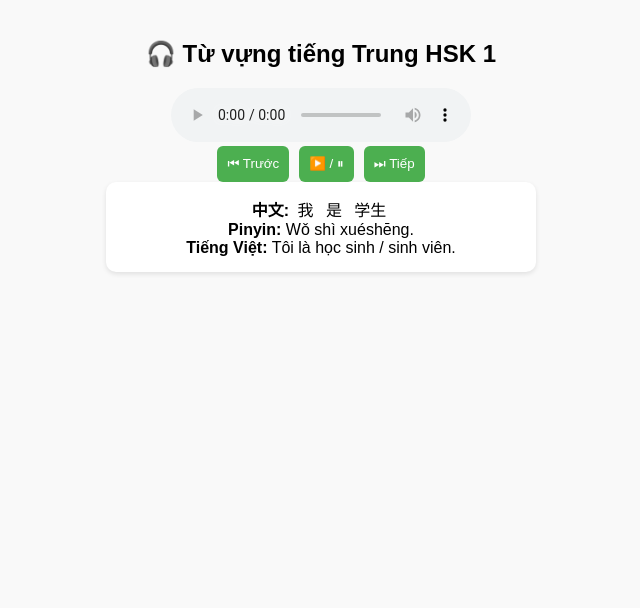
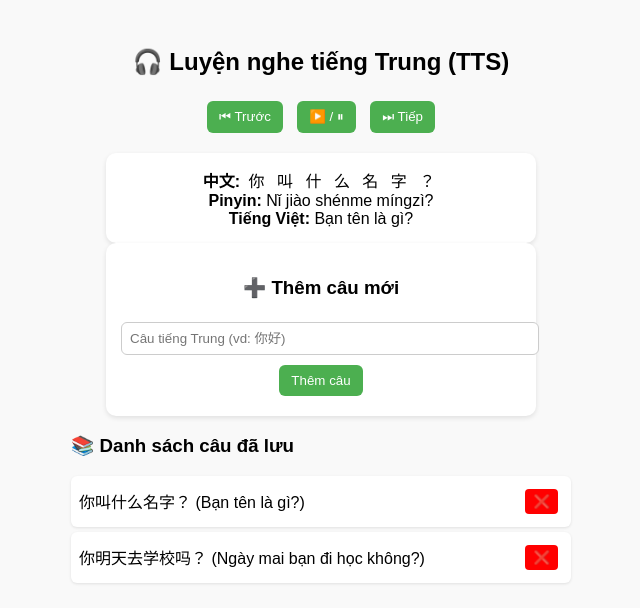
Before and after one commit to nguyenvanquocthinh/t-v-ng-HSK1, a plain HTML site: page index.html in a window 1280 px wide. Shown: the whole page, without its empty margins (319-959 px from the left). Drawn offline with Linux system fonts and the light colour scheme.

Commit message:
update 3

```diff
--- a/index.html
+++ b/index.html
@@ -3,28 +3,29 @@
   <head>
     <meta charset="UTF-8" />
     <meta name="viewport" content="width=device-width, initial-scale=1.0" />
-    <title>Chinese Audio Player</title>
+    <title>Chinese TTS Player</title>
+    <script src="https://unpkg.com/pinyin-pro"></script>
     <style>
       body {
         font-family: Arial, sans-serif;
         text-align: center;
-        margin: 0;
         padding: 20px;
         background: #f9f9f9;
       }
       .controls {
-        display: flex;
-        justify-content: center;
-        gap: 10px;
-        flex-wrap: wrap;
+        margin: 15px 0;
       }
       button {
-        padding: 10px;
+        padding: 8px 12px;
         border: none;
         border-radius: 6px;
         background: #4caf50;
         color: white;
         cursor: pointer;
+        margin: 5px;
+      }
+      button:hover {
+        background: #45a049;
       }
       .text-box {
         margin-top: 20px;
@@ -52,80 +53,114 @@
         border-radius: 6px;
         display: none;
       }
+
+      .form-box {
+        margin-top: 30px;
+        padding: 15px;
+        background: #fff;
+        border-radius: 10px;
+        max-width: 400px;
+        margin: auto;
+        box-shadow: 0 2px 5px rgba(0, 0, 0, 0.1);
+      }
+      input {
+        width: 100%;
+        padding: 8px;
+        margin: 5px 0;
+        border: 1px solid #ccc;
+        border-radius: 6px;
+      }
+
+      .lesson-list {
+        margin-top: 30px;
+        text-align: left;
+        max-width: 500px;
+        margin: auto;
+      }
+      .lesson-item {
+        background: #fff;
+        margin: 5px 0;
+        padding: 8px;
+        border-radius: 6px;
+        box-shadow: 0 1px 3px rgba(0, 0, 0, 0.1);
+        display: flex;
+        justify-content: space-between;
+        align-items: center;
+      }
+      .lesson-text {
+        cursor: pointer;
+        flex: 1;
+      }
+      .delete-btn {
+        background: red;
+        color: white;
+        border: none;
+        padding: 5px 8px;
+        border-radius: 4px;
+        cursor: pointer;
+      }
+      .delete-btn:hover {
+        background: darkred;
+      }
     </style>
   </head>
   <body>
-    <h2>🎧 Từ vựng tiếng Trung HSK 1</h2>
-
-    <audio id="audioPlayer" controls></audio>
+    <h2>🎧 Luyện nghe tiếng Trung (TTS)</h2>
 
     <div class="controls">
-      <button onclick="prevAudio()">⏮ Trước</button>
+      <button onclick="prevSentence()">⏮ Trước</button>
       <button onclick="togglePlay()">▶️ / ⏸</button>
-      <button onclick="nextAudio()">⏭ Tiếp</button>
+      <button onclick="nextSentence()">⏭ Tiếp</button>
     </div>
 
     <div class="text-box" id="lessonText"></div>
     <div class="tooltip" id="tooltip"></div>
 
+    <!-- Form thêm câu mới -->
+    <div class="form-box">
+      <h3>➕ Thêm câu mới</h3>
+      <input
+        type="text"
+        id="chineseInput"
+        placeholder="Câu tiếng Trung (vd: 你好)"
+      />
+      <button onclick="addLesson()">Thêm câu</button>
+    </div>
+
+    <!-- Danh sách câu -->
+    <div class="lesson-list">
+      <h3>📚 Danh sách câu đã lưu</h3>
+      <div id="lessonItems"></div>
+    </div>
+
     <script>
-      const lessons = [
+      let lessons = JSON.parse(localStorage.getItem("lessons_tts")) || [
         {
-          audio: "./audio/audio1.mp3",
-          chinese: "我 是 学生",
-          pinyin: "Wǒ shì xuéshēng.",
-          vietnamese: "Tôi là học sinh / sinh viên.",
-          words: {
-            我: { meaning: "tôi", audio: "./audio/wǒ.mp3" },
-            是: { meaning: "là", audio: "./audio/shì.mp3" },
-            学生: {
-              meaning: "học sinh,sinh viên",
-              audio: "./audio/xuéshēng.mp3",
-            },
-          },
+          chinese: "你叫什么名字？",
+          pinyin: "Nǐ jiào shénme míngzì?",
+          vietnamese: "Bạn tên là gì?",
         },
         {
-          audio: "./audio/audio2.mp3",
-          chinese: "我们 去 学校",
-          pinyin: "Wǒmen qù xuéxiào.",
-          vietnamese: "Chúng tôi đi đến trường.",
-          words: {
-            我们: { meaning: "chúng tôi", audio: "./audio/Wǒmen.mp3" },
-            去: { meaning: "đi", audio: "./audio/qù.mp3" },
-            学校: { meaning: "trường học", audio: "./audio/xuéxiào.mp3" },
-          },
-        },
-        {
-          audio: "./audio/audio3.mp3",
-          chinese: "你 叫 什么 ？",
-          pinyin: "Nǐ jiào shénme?",
-          vietnamese: "Bạn tên là gì?",
-          words: {
-            你: { meaning: "bạn", audio: "./audio/nǐ.mp3" },
-            叫: { meaning: "gọi,tên là", audio: "./audio/jiào.mp3" },
-            什么: { meaning: "gì", audio: "./audio/shénme.mp3" },
-          },
+          chinese: "你明天去学校吗？",
+          pinyin: "Nǐ míngtiān qù xuéxiào ma?",
+          vietnamese: "Ngày mai bạn đi học không?",
         },
       ];
 
       let currentIndex = 0;
-      const audioPlayer = document.getElementById("audioPlayer");
+      let isPlaying = false;
+      let synth = window.speechSynthesis;
+
       const lessonText = document.getElementById("lessonText");
       const tooltip = document.getElementById("tooltip");
-      let wordAudio = new Audio();
-
-      function loadAudio(index) {
-        audioPlayer.src = lessons[index].audio;
-        audioPlayer.play();
-        renderText(index);
-      }
+      const lessonItems = document.getElementById("lessonItems");
 
       function renderText(index) {
         const lesson = lessons[index];
         let chineseWords = lesson.chinese
-          .split(" ")
+          .split("")
           .map((w) => {
-            return `<span class="word" onclick="showMeaning('${w}')">${w}</span>`;
+            return `<span class="word" onclick="speakWord('${w}')">${w}</span>`;
           })
           .join(" ");
 
@@ -137,38 +172,108 @@
         tooltip.style.display = "none";
       }
 
-      function showMeaning(word) {
-        const lesson = lessons[currentIndex];
-        if (lesson.words[word]) {
-          tooltip.innerHTML = `<b>${word}</b>: ${lesson.words[word].meaning}`;
-          tooltip.style.display = "block";
+      function speakSentence(text) {
+        if (synth.speaking) synth.cancel();
+        let utterance = new SpeechSynthesisUtterance(text);
+        utterance.lang = "zh-CN";
+        utterance.rate = 1;
+        utterance.onend = () => {
+          isPlaying = false;
+        };
+        synth.speak(utterance);
+        isPlaying = true;
+      }
 
-          // phát âm thanh từ
-          wordAudio.src = lesson.words[word].audio;
-          wordAudio.play();
+      function speakWord(word) {
+        if (synth.speaking) synth.cancel();
+        let utterance = new SpeechSynthesisUtterance(word);
+        utterance.lang = "zh-CN";
+        synth.speak(utterance);
+      }
+
+      function togglePlay() {
+        if (isPlaying) {
+          synth.cancel();
+          isPlaying = false;
         } else {
-          tooltip.innerHTML = `<b>${word}</b>: Chưa có nghĩa`;
-          tooltip.style.display = "block";
+          speakSentence(lessons[currentIndex].chinese);
         }
       }
 
-      function togglePlay() {
-        if (audioPlayer.paused) audioPlayer.play();
-        else audioPlayer.pause();
+      function nextSentence() {
+        currentIndex = (currentIndex + 1) % lessons.length;
+        renderText(currentIndex);
       }
 
-      function nextAudio() {
-        currentIndex = (currentIndex + 1) % lessons.length;
-        loadAudio(currentIndex);
+      function prevSentence() {
+        currentIndex = (currentIndex - 1 + lessons.length) % lessons.length;
+        renderText(currentIndex);
       }
 
-      function prevAudio() {
-        currentIndex = (currentIndex - 1 + lessons.length) % lessons.length;
-        loadAudio(currentIndex);
+      async function addLesson() {
+        const chinese = document.getElementById("chineseInput").value.trim();
+        if (!chinese) return;
+
+        // dịch sang tiếng Việt
+        const res = await fetch("https://libretranslate.de/translate", {
+          method: "POST",
+          body: JSON.stringify({
+            q: chinese,
+            source: "zh",
+            target: "vi",
+            format: "text",
+          }),
+          headers: { "Content-Type": "application/json" },
+        });
+        const data = await res.json();
+        const vietnamese = data.translatedText;
+
+        const pinyin = window.pinyinPro.pinyin(chinese, { toneType: "tone" });
+
+        lessons.push({ chinese, pinyin, vietnamese });
+        localStorage.setItem("lessons_tts", JSON.stringify(lessons));
+        renderLessonList();
+        alert("✅ Đã thêm câu mới!");
+        document.getElementById("chineseInput").value = "";
       }
 
-      // load đầu tiên
-      loadAudio(currentIndex);
+      function renderLessonList() {
+        lessonItems.innerHTML = "";
+        lessons.forEach((lesson, index) => {
+          const div = document.createElement("div");
+          div.className = "lesson-item";
+          div.innerHTML = `
+          <span class="lesson-text" onclick="selectLesson(${index})">${lesson.chinese} (${lesson.vietnamese})</span>
+          <button class="delete-btn" onclick="deleteLesson(${index})">❌</button>
+        `;
+          lessonItems.appendChild(div);
+        });
+      }
+
+      function selectLesson(index) {
+        currentIndex = index;
+        renderText(currentIndex);
+      }
+
+      function deleteLesson(index) {
+        if (confirm("Bạn có chắc muốn xóa câu này không?")) {
+          lessons.splice(index, 1);
+          localStorage.setItem("lessons_tts", JSON.stringify(lessons));
+          renderLessonList();
+          if (lessons.length > 0) {
+            currentIndex = 0;
+            renderText(currentIndex);
+          } else {
+            lessonText.innerHTML = "📭 Danh sách trống. Hãy thêm câu mới!";
+          }
+        }
+      }
+
+      // Load đầu tiên
+      renderLessonList();
+      if (lessons.length > 0) {
+        renderText(currentIndex);
+      }
     </script>
   </body>
 </html>
```
